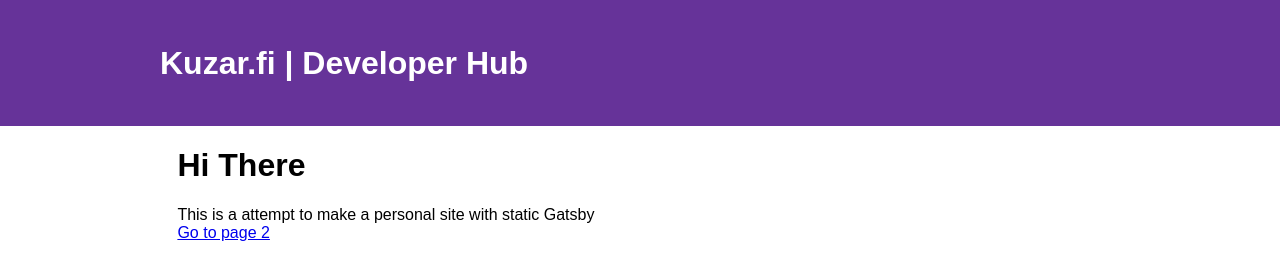
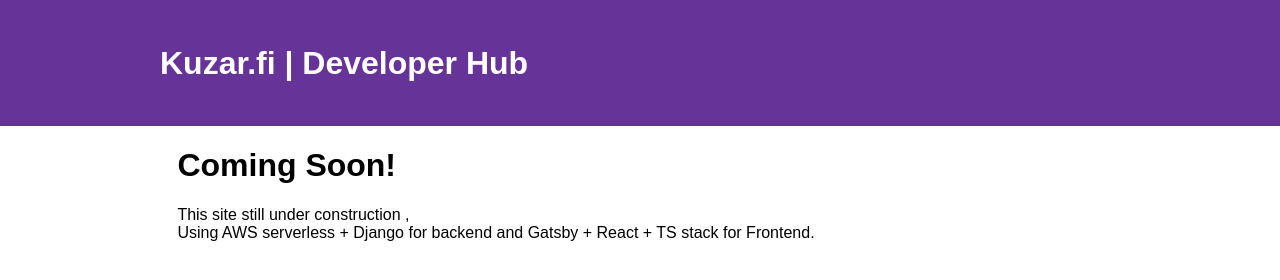
Before and after one commit to kkuzar/kuzar.fi.front, a Gatsby site: page / in a window 1280 px wide. Built offline with nearby package versions, Linux system fonts and the light colour scheme; Gatsby itself is replaced by a stand-in of ours.

Commit message:
changing the index

```diff
--- a/src/pages/index.tsx
+++ b/src/pages/index.tsx
@@ -1,5 +1,5 @@
 import React from 'react';
-import { Link } from 'gatsby';
+// import { Link } from 'gatsby';
 import Layout from '../layout';
 import './indexPage.scss';
 
@@ -7,9 +7,10 @@
   public render() {
     return (
       <Layout>
-        <h1>Hi There</h1>
-        <p>This is a attempt to make a personal site with static Gatsby</p>
-        <Link to="/page-2/">Go to page 2</Link>
+        <h1>Coming Soon!</h1>
+        <p>This site still under construction ,</p>
+        <p>Using AWS serverless + Django for backend and Gatsby + React + TS stack for Frontend.</p>
+        {/*<Link to="/page-2/">Go to page 2</Link>*/}
       </Layout>
     );
   }
```
